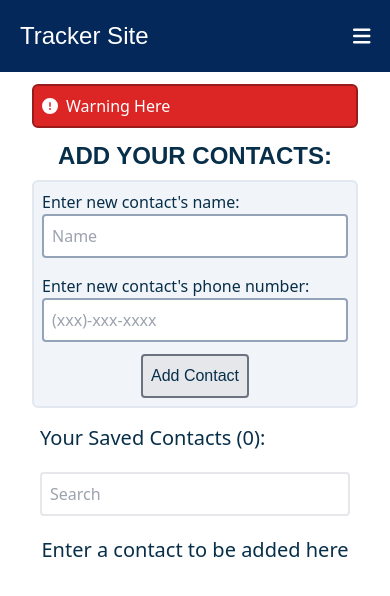
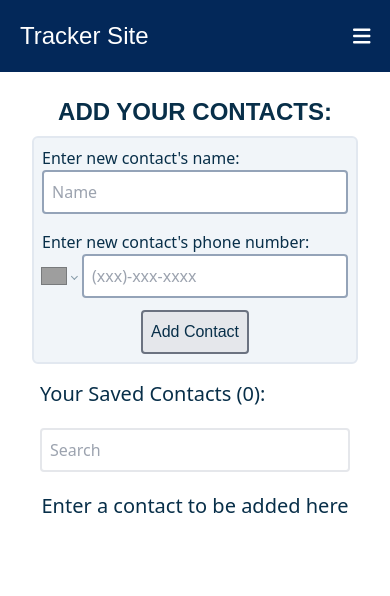
Before and after one commit to Hairum-Qureshi/tailwind-practice, a React (Vite) app: page /contacts in a window 390 px wide. Shown: the top 596 px of the page. Built offline with nearby package versions, Linux system fonts and the light colour scheme; grey boxes are pictures that could not be loaded; a web font is replaced by a local one.

Commit message:
installed new package to handle phone number formatting and validation and implemented that logic

```diff
--- a/src/components/Contacts.tsx
+++ b/src/components/Contacts.tsx
@@ -1,7 +1,11 @@
-import validator from "validator";
 import { v4 as uuidv4 } from "uuid";
 import { useState } from "react";
 import Alert from "./Alert";
+import PhoneInput, {
+	formatPhoneNumberIntl,
+	isPossiblePhoneNumber
+} from "react-phone-number-input";
+import "react-phone-number-input/style.css";
 
 interface Contact {
 	id: string;
@@ -16,22 +20,33 @@ interface Contact {
 // TODO - add hover and active classes to buttons
 // TODO - consider adding pagination as well for the contacts
 // TODO - need to also check for duplicate contacts
+// TODO - may need to change validator library because it won't accept phone numbers in the form: "+1 (123)-456-7890"
 
 export default function Contacts() {
 	const [contacts, setContacts] = useState<Contact[]>([]);
 	const [contactName, setContactName] = useState("");
 	const [phoneNumber, setPhoneNumber] = useState("");
+	const [showAlert, setShowAlert] = useState(false);
+	const [alertContent, setAlertContent] = useState();
 
 	function addContact() {
-		const isValidPhoneNumber = validator.isMobilePhone(phoneNumber);
-		if (isValidPhoneNumber) {
+		let formattedPhoneNumber: string = formatPhoneNumberIntl(phoneNumber);
+		let area_code: string = formattedPhoneNumber.substring(3, 6);
+		const modifiedAreaCode: string = `(${area_code})`;
+		formattedPhoneNumber = formattedPhoneNumber.replace(
+			area_code,
+			modifiedAreaCode
+		);
+		console.log(formattedPhoneNumber);
+
+		if (isPossiblePhoneNumber(phoneNumber)) {
 			if (contactName) {
 				if (contacts.length === 0) {
 					setContacts([
 						{
 							id: uuidv4(),
 							name: contactName,
-							phone_number: phoneNumber
+							phone_number: formattedPhoneNumber
 						}
 					]);
 				} else {
@@ -56,7 +71,7 @@ export default function Contacts() {
 
 	return (
 		<div className="p-8 text-sky-950 absolute lg:relative top-16 w-full m-auto lg:w-2/3">
-			<Alert />
+			{showAlert && <Alert />}
 			<h2 className="text-2xl font-black font-Kanit lg:text-left text-center">
 				ADD YOUR CONTACTS:
 			</h2>
@@ -72,11 +87,15 @@ export default function Contacts() {
 				</div>
 				<div className="mt-4">
 					<label>Enter new contact's phone number:</label>
-					<input
-						type="tel"
+					<PhoneInput
+						defaultCountry="US"
 						placeholder="(xxx)-xxx-xxxx"
-						className="border-2 border-slate-400 outline-none w-full p-2 rounded"
-						onChange={e => setPhoneNumber(e.target.value)}
+						numberInputProps={{
+							className:
+								"border-2 border-slate-400 outline-none w-full p-2 rounded"
+						}}
+						// className="border-2 border-slate-400 outline-none w-full p-2 rounded"
+						onChange={setPhoneNumber}
 					/>
 				</div>
 				<div className="mt-3">
```
